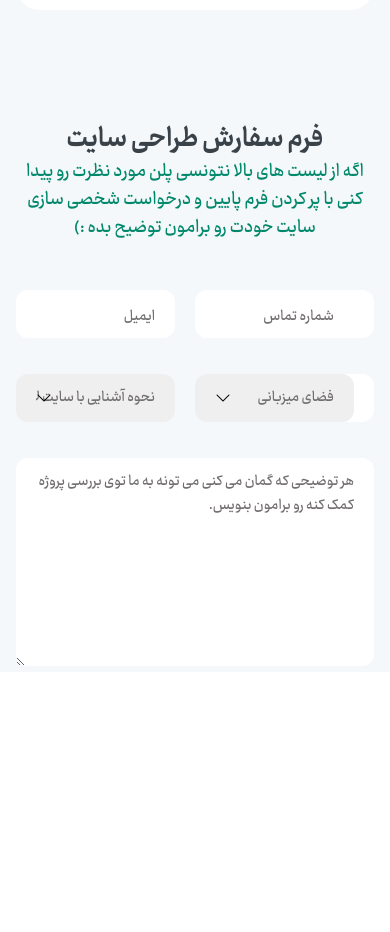
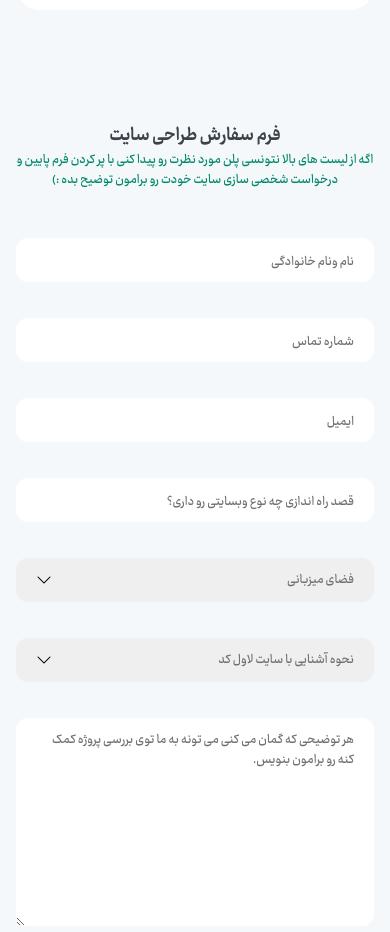
Before and after one commit to groupwebdevelopers/lovelcode, a React (Vite) app in the folder frontend/: page /tariffs in a window 390 px wide. Shown: the part 4740-5672 px from the top of the page. Before the commit the page ends 5412 px from the top, so only its background shows below. Built offline with nearby package versions, Linux system fonts and the light colour scheme; no server answers.

Commit message:
formik in tariffs

```diff
--- a/frontend/src/components/FormTariffs/FormTariffs.jsx
+++ b/frontend/src/components/FormTariffs/FormTariffs.jsx
@@ -17,13 +17,13 @@ export default function FormTariffs() {
           }}
         >
           <Form>
-            <div className="grid grid-cols-1 md:grid-cols-2 lg:grid-cols-3 gap-y-9 gap-x-5">
+            <div className="grid grid-cols-1 md:grid-cols-2 lg:grid-cols-3 gap-y-9 gap-x-5 ">
               <div>
                 <Field
                   type="text"
                   name="name"
                   id="name"
-                  className="py-3 px-5 w-full rounded-xl placeholder:font-Ray-Bold placeholder:text-main-gray-text-web outline-main-blue-web"
+                  className="py-3 px-5 w-full rounded-xl placeholder:font-Ray-Bold placeholder:text-main-gray-text-web text-sm md:text-base outline-main-blue-web"
                   placeholder="نام ونام خانوادگی"
                 ></Field>
               </div>
@@ -32,7 +32,7 @@ export default function FormTariffs() {
                   type="text"
                   name="pone"
                   id="pone"
-                  className="py-3 px-5 w-full rounded-xl placeholder:font-Ray-Bold placeholder:text-main-gray-text-web outline-main-blue-web"
+                  className="py-3 px-5 w-full rounded-xl placeholder:font-Ray-Bold placeholder:text-main-gray-text-web text-sm md:text-base outline-main-blue-web"
                   placeholder="شماره تماس"
                 ></Field>
               </div>
@@ -41,7 +41,7 @@ export default function FormTariffs() {
                   type="text"
                   name="email"
                   id="email"
-                  className="py-3 px-5 w-full rounded-xl placeholder:font-Ray-Bold placeholder:text-main-gray-text-web outline-main-blue-web"
+                  className="py-3 px-5 w-full rounded-xl placeholder:font-Ray-Bold placeholder:text-main-gray-text-web text-sm md:text-base outline-main-blue-web"
                   placeholder="ایمیل"
                 ></Field>
               </div>
@@ -50,7 +50,7 @@ export default function FormTariffs() {
                   type="text"
                   name="typeOfWebSite"
                   id="typeOfWebSite"
-                  className="py-3 px-5 w-full rounded-xl placeholder:font-Ray-Bold placeholder:text-main-gray-text-web outline-main-blue-web"
+                  className="py-3 px-5 w-full rounded-xl placeholder:font-Ray-Bold placeholder:text-main-gray-text-web text-sm md:text-base outline-main-blue-web"
                   placeholder="قصد راه اندازی چه نوع وبسایتی رو داری؟"
                 ></Field>
               </div>
@@ -59,7 +59,7 @@ export default function FormTariffs() {
                   as="select"
                   name="storage"
                   id="storage"
-                  className=" w-full appearance-none py-3 px-5 rounded-xl placeholder:font-Ray-Bold placeholder:text-main-gray-text-web outline-main-blue-web text-main-gray-text-web font-Ray-Bold "
+                  className=" w-full appearance-none py-3 px-5 rounded-xl placeholder:font-Ray-Bold placeholder:text-main-gray-text-web text-sm md:text-base outline-main-blue-web text-main-gray-text-web font-Ray-Bold "
                 >
                   <option value="0">فضای میزبانی</option>
                   <option value="100">100</option>
@@ -75,7 +75,7 @@ export default function FormTariffs() {
                   as="select"
                   name="meet"
                   id="meet"
-                  className="appearance-none  py-3 px-5 rounded-xl w-full placeholder:font-Ray-Bold placeholder:text-main-gray-text-web outline-main-blue-web  text-main-gray-text-web font-Ray-Bold "
+                  className="appearance-none  py-3 px-5 rounded-xl w-full placeholder:font-Ray-Bold placeholder:text-main-gray-text-web text-sm md:text-base outline-main-blue-web  text-main-gray-text-web font-Ray-Bold "
                 >
                   <option value="0">نحوه آشنایی با سایت لاول کد</option>
                   <option value="friends">دوست</option>
@@ -86,13 +86,12 @@ export default function FormTariffs() {
                   <i className="bi bi-chevron-down"></i>
                 </div>
               </div>
-              <div className="col-span-3 ">
+              <div className="col-span-1 md:col-span-2 lg:col-span-3 ">
                 <Field
                   as="textarea"
-                  type="text"
-                  name="typeOfWebSite"
-                  id="typeOfWebSite"
-                  className=" py-3 px-5 w-full h-52 rounded-xl placeholder:font-Ray-Bold placeholder:text-main-gray-text-web outline-main-blue-web"
+                  name="desc"
+                  id="desc"
+                  className=" py-3 px-5 w-full h-52 rounded-xl placeholder:font-Ray-Bold placeholder:text-main-gray-text-web text-sm md:text-base outline-main-blue-web"
                   placeholder="هر توضیحی که گمان می کنی می تونه به ما توی بررسی پروژه کمک کنه رو برامون بنویس."
                 ></Field>
               </div>
--- a/frontend/src/pages/Tariffs/Tariffs.jsx
+++ b/frontend/src/pages/Tariffs/Tariffs.jsx
@@ -301,8 +301,8 @@ export default function Tariffs() {
         </div>
         <div className="form mt-28">
           <div className="text-center">
-            <h2 className="font-Ray-ExtraBold text-3xl text-main-dark-text-web  ">فرم سفارش طراحی سایت</h2>
-            <h4 className="text-main-green-web text-xl font-Ray-Bold">اگه از لیست های بالا نتونسی پلن مورد نظرت رو پیدا کنی با پر کردن فرم پایین و درخواست شخصی سازی سایت خودت رو برامون توضیح بده :)</h4>
+            <h2 className="font-Ray-ExtraBold text-xl md:text-2xl lg:text-3xl text-main-dark-text-web  ">فرم سفارش طراحی سایت</h2>
+            <h4 className="text-main-green-web text-sm md:text-base lg:text-xl font-Ray-Bold">اگه از لیست های بالا نتونسی پلن مورد نظرت رو پیدا کنی با پر کردن فرم پایین و درخواست شخصی سازی سایت خودت رو برامون توضیح بده :)</h4>
           </div>
           <FormTariffs></FormTariffs>
         </div>
```
